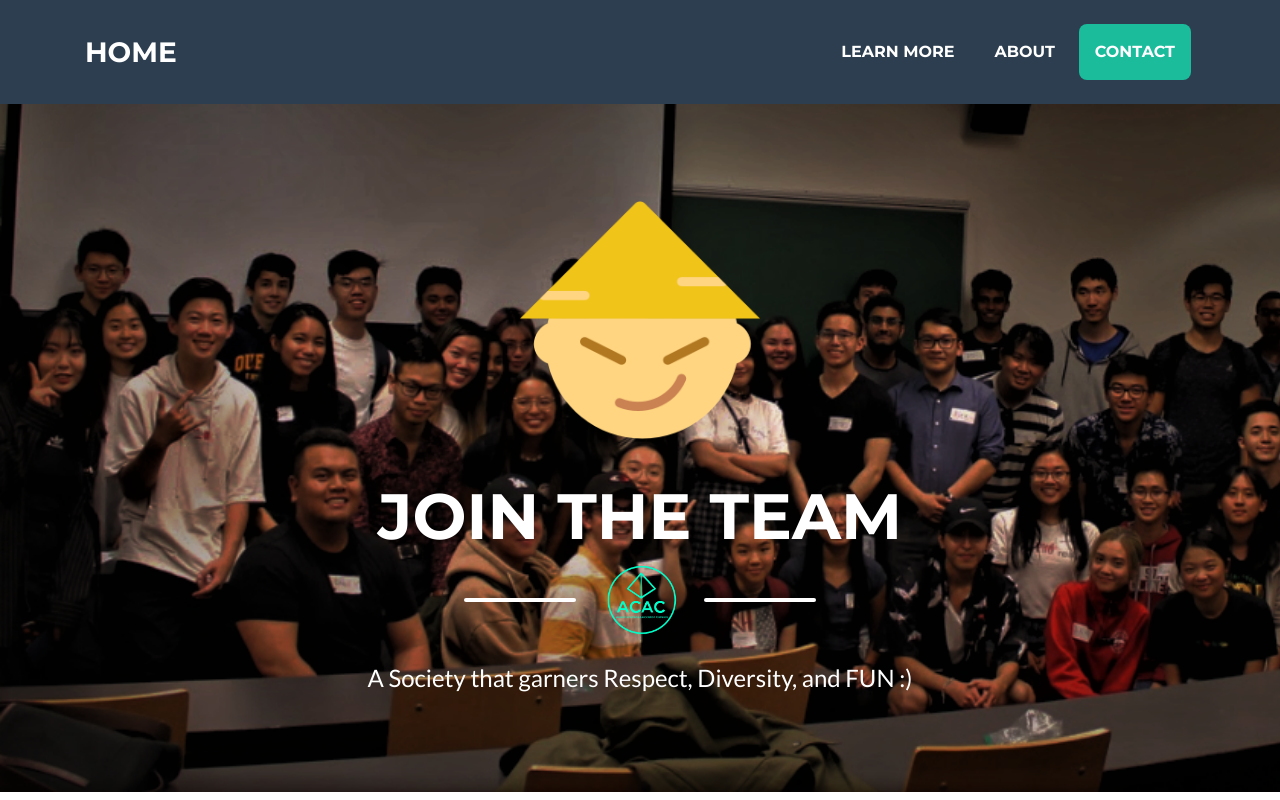
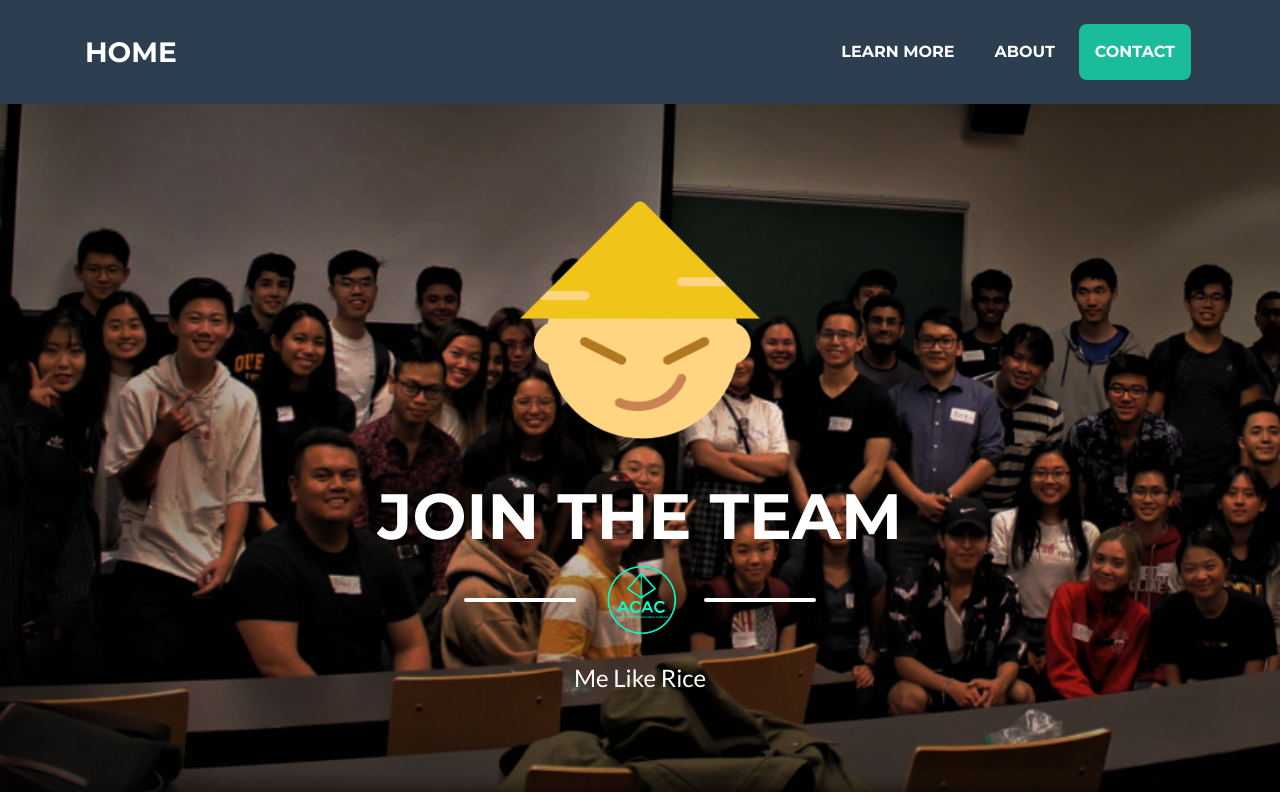
Before and after one commit to haohaodu/acac, a website with bundled scripts: page index.html in a window 1280 px wide. Shown: the top 800 px of the page. Built offline with nearby package versions, Linux system fonts and the light colour scheme.

Commit message:
double check

```diff
--- a/index.html
+++ b/index.html
@@ -72,7 +72,7 @@
         </div>
         <div >
             <!-- Masthead Subheading -->
-            <p class="masthead-subheading font-weight-light mb-0 animated flipInY">A Society that garners Respect, Diversity, and FUN :)</p>
+            <p class="masthead-subheading font-weight-light mb-0 animated flipInY">Me Like Rice</p>
         </div>
     </header>
 
```
